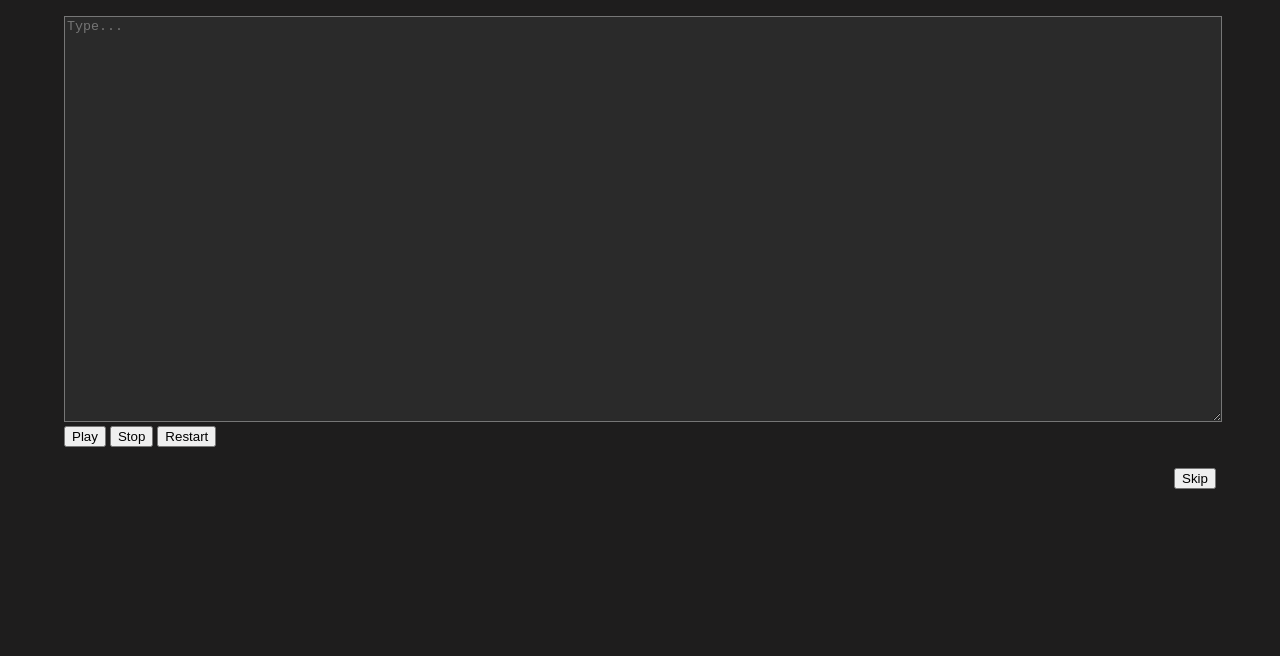
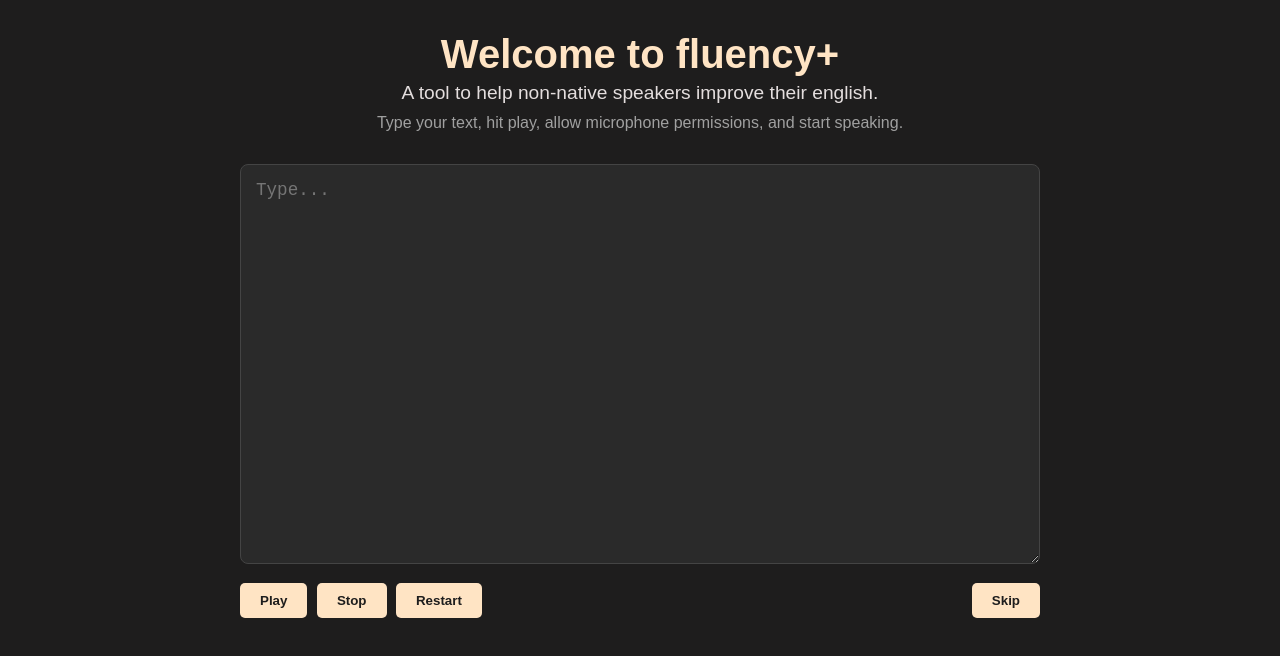
Before and after one commit to sadiq152/speech-listener-app, a plain HTML site: page index.html in a window 1280 px wide. Drawn offline with Linux system fonts and the light colour scheme.

Commit message:
Refactor index.html for fluency tool
Updated the HTML structure and styles for the fluency tool, enhancing the user interface and experience.

```diff
--- a/index.html
+++ b/index.html
@@ -4,27 +4,89 @@
         <meta charset="UTF-8">
         <meta name="viewport" content="width=device-width, initial-scale=1.0">
         <meta http-equiv="X-UA-Compatible" content="ie=edge">
-        <title>Listener</title>
+        <title>Fluency+</title>
         <style>
             body {
                 width: 90%;
                 margin: 0 auto;
-                margin-top: 1rem;
+                max-width: 800px;
+                margin-top: 2rem;
+                background-color: #1e1d1d;
+                font-family: Arial, sans-serif;
+            }
+            .welcome-box{
+                    text-align: center;
+                    margin-bottom: 2rem;
+            }
+            .welcome-box h1 {
+                color: bisque;
+                font-size: 2.5rem;
+                margin-bottom: 5px;
+                margin-top: 0;
+            }
+            .descriptive{
+                color: #e4dede;
+                font-size: 1.2rem;
+                margin: 0 0 10px 0;
+            }
+            .instructions{
+                color: #a0a0a0;
+                font-size: 1rem;
+                margin: 0;
             }
             #text {
                 width: 100%;
                 height: 50vh;
+                background-color: #2A2A2A;
+                color: #e4dede;
+                border: 1px solid #444;
+                border-radius: 8px;
+                padding: 15px;
+                font-size: 1.1rem;
+                box-sizing: border-box;
+                resize: vertical;
+            }
+            .controls {
+                margin-top: 15px;
+            }
+            button {
+                background-color: bisque;
+                color: #1e1d1d;
+                border: none;
+                padding: 10px 20px;
+                border-radius: 5px;
+                font-weight: bold;
+                cursor: pointer;
+                margin-right: 5px;
+            }
+            button:hover {
+                background-color: white;
+            }
+            #skipbutton {
+                float: right;
+                margin-right: 0;
             }
         </style>
         <script src="listener.js" defer></script>
     </head>
-    <body style="background-color:#1e1d1d">
+        <body style="background-color:#1e1d1d">
+            <div class="welcome-box">
+            <h1>Welcome to fluency+</h1>
+            <p class="descriptive">
+                A tool to help non-native speakers improve their english.
+            </p>
+            <p class="instructions">
+                Type your text, hit play, allow microphone permissions, and start speaking.
+            </p>
+        </div>
         <textarea style="background-color: #2A2A2A; color: #e4dede;" id="text" placeholder="Type..."></textarea>
-        <button type="button" id="playbutton">Play</button>
-        <button type="button" id="stopbutton">Stop</button>
-        <button type="button" id="restartbutton">Restart</button>
+        <div class="controls">
+            <button type="button" id="playbutton">Play</button>
+            <button type="button" id="stopbutton">Stop</button>
+            <button type="button" id="restartbutton">Restart</button>
+            <button style="display: block; margin-left: auto;" type="button" id="skipbutton">Skip</button>
+        </div>
         <h1 style="color: #E0E0E0; background-color: #1E1E1E;" id="highlight"></h1>
         <h2 style="text-align: right; color: #E0E0E0; background-color: #1E1E1E;" id="expected"></h2>
-        <button style="display: block; margin-left: auto;" type="button" id="skipbutton">Skip</button>
     </body>
 </html>
```
